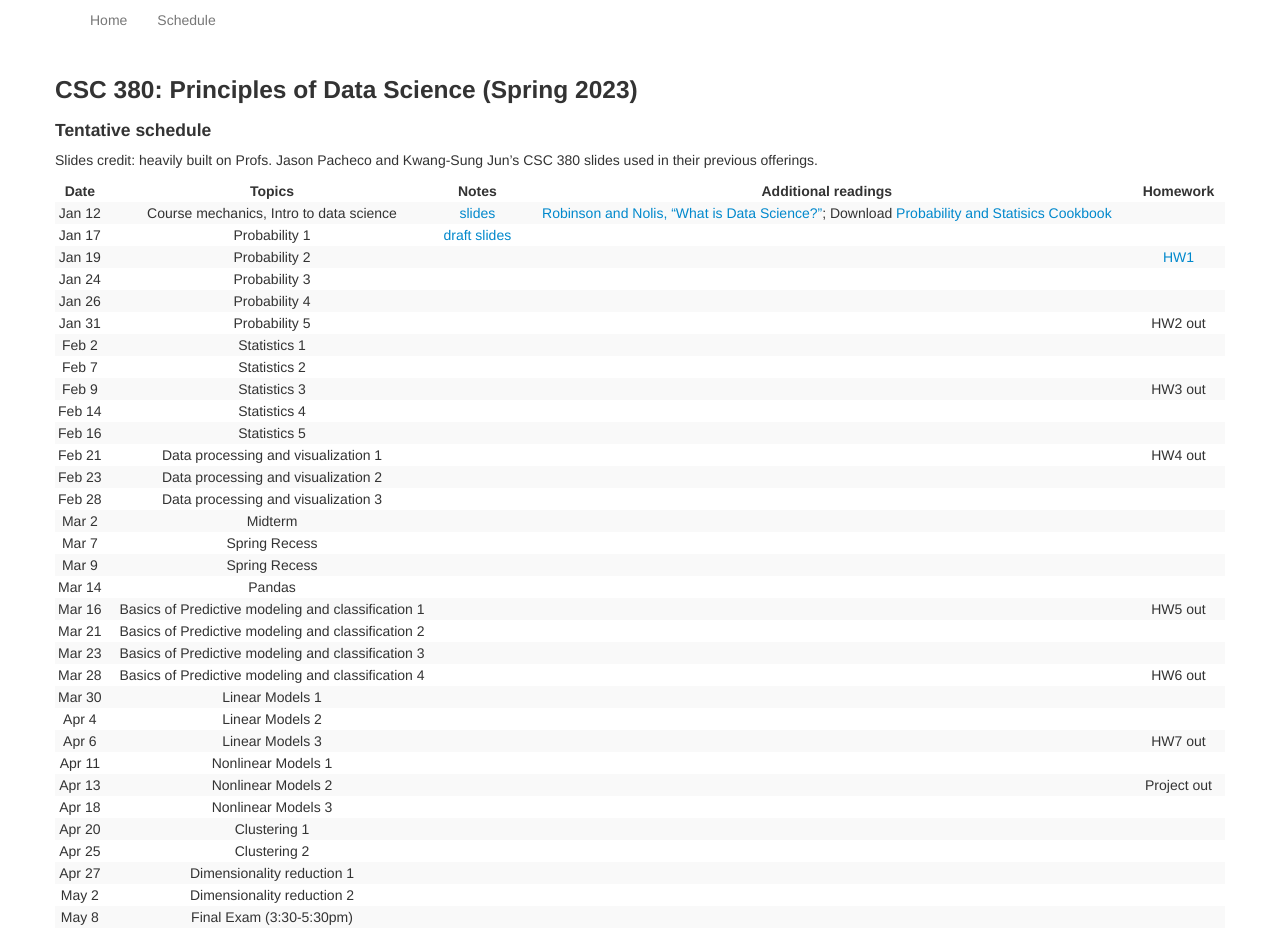
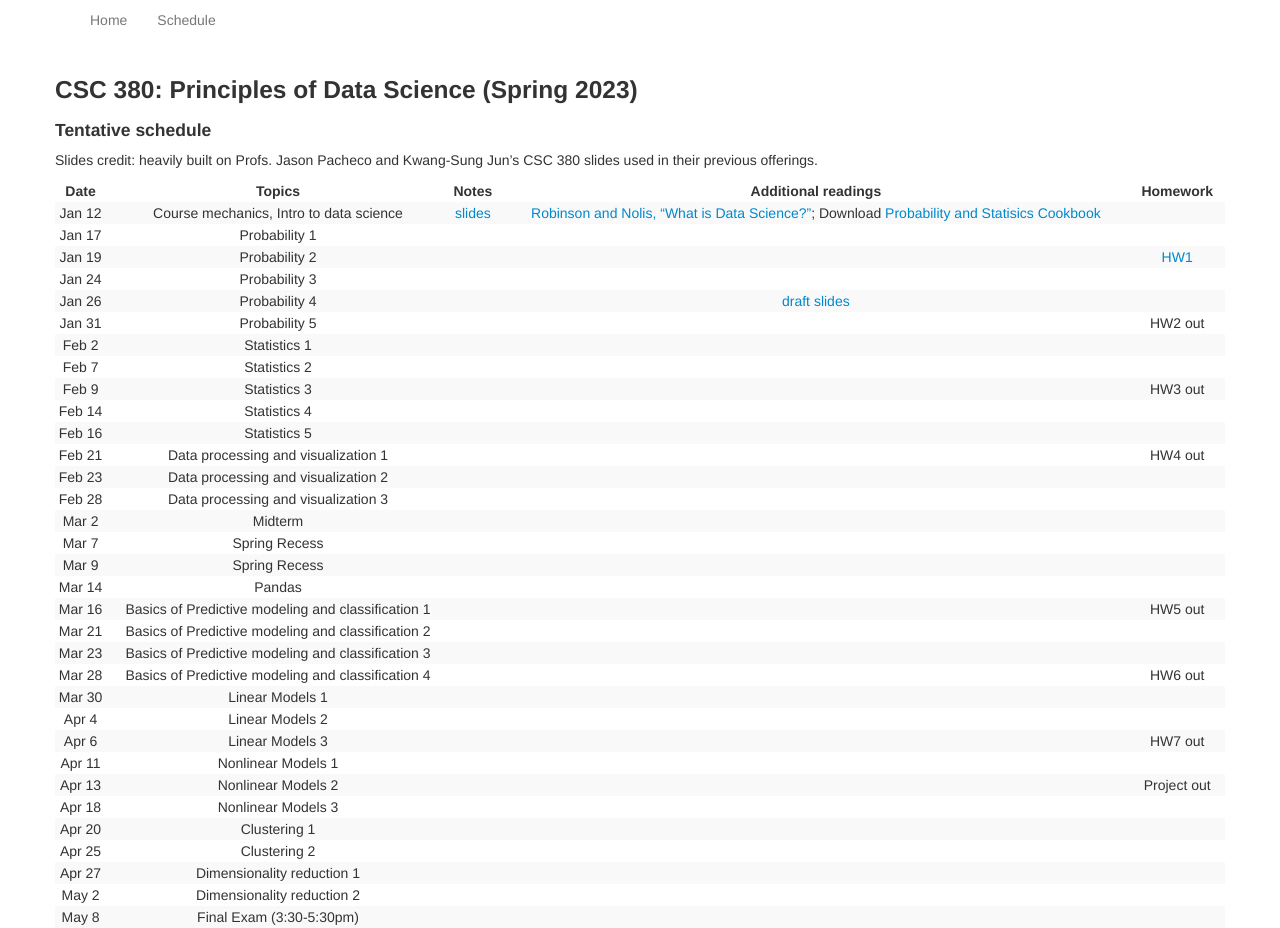
Before and after one commit to zcc1307/csc380-sp22, a Jekyll site: the page built from schedule.md, in a window 1280 px wide. Built offline with Jekyll 4.4.1, drawn with Linux system fonts in a browser that asks for light colours.

```diff
--- a/schedule.md
+++ b/schedule.md
@@ -15,10 +15,10 @@ Slides credit: heavily built on Profs. Jason Pacheco and Kwang-Sung Jun's CSC 38
 |  Date  |                                                        Topics                                                         |                                    Notes                                    | Additional readings  | Homework |
 |:------:|:---------------------------------------------------------------------------------------------------------------------:|:---------------------------------------------------------------------------:|:---:|:---:|
 | Jan 12 | Course mechanics, Intro to data science   | [slides](https://zcc1307.github.io/csc380-sp23/Slides/23s380%2001%20intro.pdf) | [Robinson and Nolis, "What is Data Science?"](http://www.pachecoj.com/courses/csc380_fall21/doc/what_is_data_science.pdf); Download [Probability and Statisics Cookbook](http://statistics.zone/)  |  |
-| Jan 17 |                                                      Probability 1                                                     |       [draft slides](https://zcc1307.github.io/csc380-sp23/Slides/23s380%2002%20probability_draft.pdf)                                                           |  |  |
+| Jan 17 |                                                      Probability 1                                                     |                                                                  |  |  |
 | Jan 19 |                                                      Probability 2                                                                   |                                                                             |  |  [HW1](https://zcc1307.github.io/csc380-sp23/hws/CSC_380_HW1.pdf) |
 | Jan 24 |                                                      Probability 3                                                                 |                                                                             |  |  |  |
-| Jan 26 |                                                      Probability 4                                                                 |                                                                             |  |  |  |
+| Jan 26 |                                                      Probability 4                                                                 |                                                                             | [draft slides](https://zcc1307.github.io/csc380-sp23/Slides/23s380%2002%20probability_draft.pdf) |  |  |
 | Jan 31 |                                                      Probability 5                                                       |                                                                             |  |  HW2 out |
 | Feb 2  |                                                      Statistics 1                                                                 |                                                                             |  |  |  |
 | Feb 7  |                                                      Statistics 2                                                                  |                                                                             |  |  |  |
```
